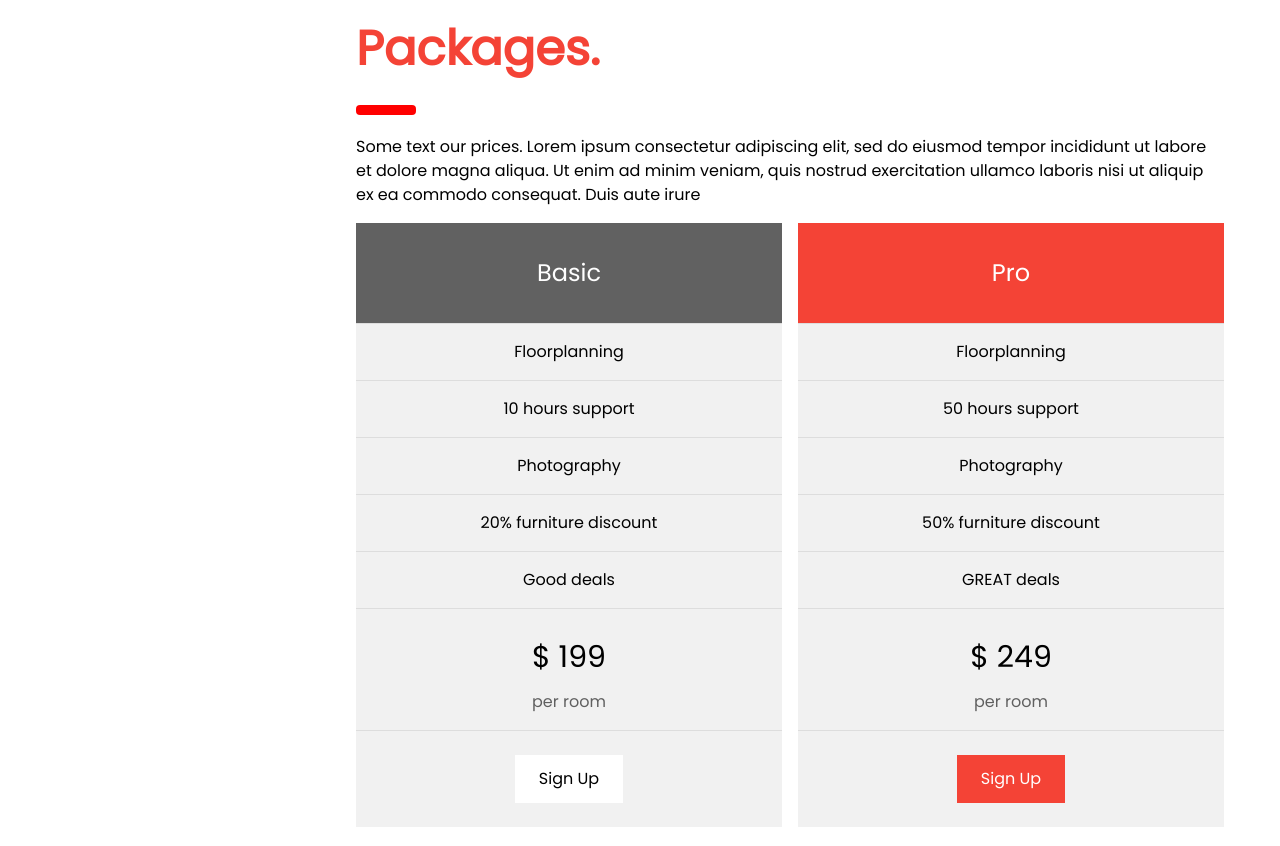
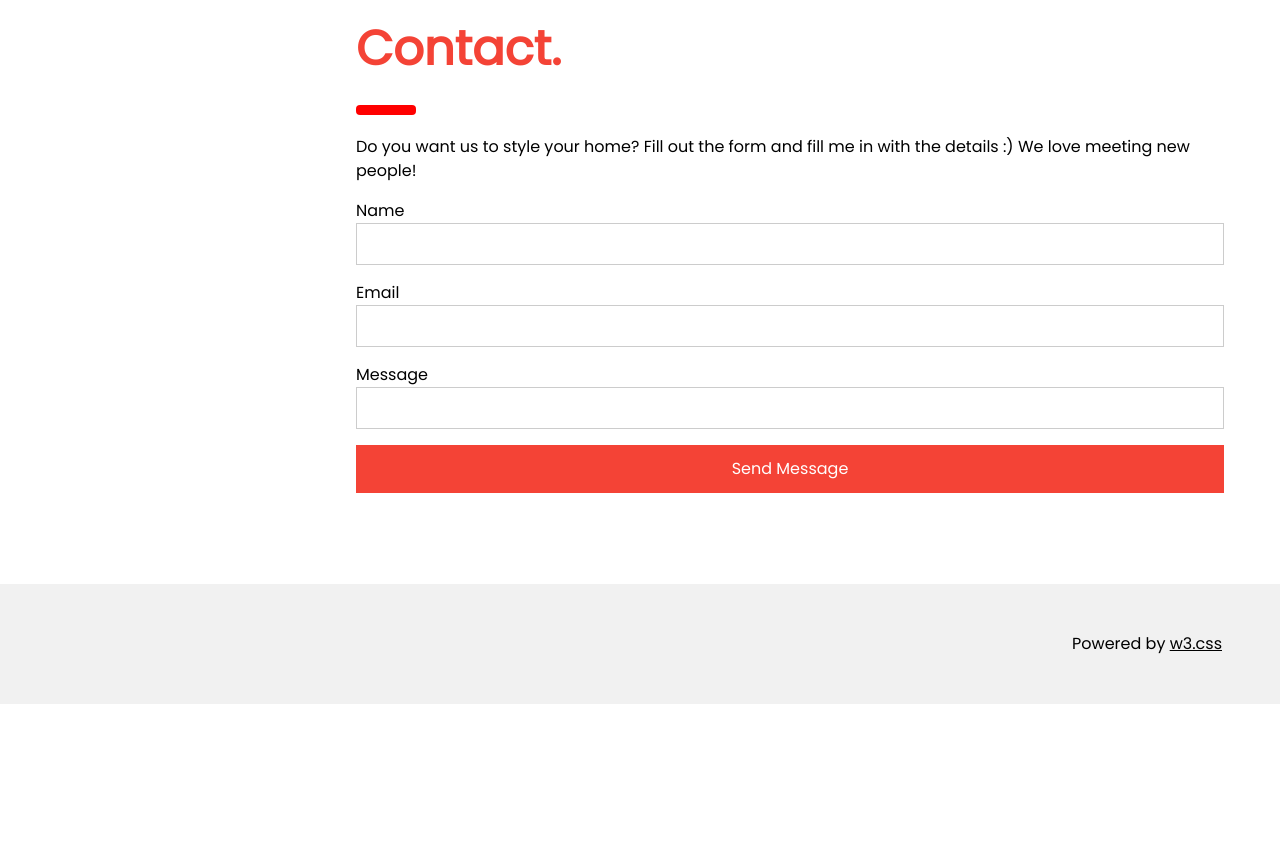
Before and after one commit to purepoland/purepoland.github.io, a plain HTML site: page index.html in a window 1280 px wide. Shown: the part 1626-2472 px from the top of the page. After the commit the page ends 2330 px from the top, so only its background shows below. Drawn offline with nearby package versions, Linux system fonts and the light colour scheme.

Commit message:
A few more changes
I changed the title of the website, and I alo removed the section describing pricing information.

```diff
--- a/index.html
+++ b/index.html
@@ -1,6 +1,6 @@
 <!DOCTYPE html>
 <html>
-<title>W3.CSS Template</title>
+<title>Pure Poland Travel</title>
 <meta charset="UTF-8">
 <meta name="viewport" content="width=device-width, initial-scale=1">
 <link rel="stylesheet" href="https://www.w3schools.com/w3css/4/w3.css">
@@ -146,51 +146,6 @@
             </div>
         </div>
 
-        <!-- Packages / Pricing Tables -->
-        <div class="w3-container" id="packages" style="margin-top:75px">
-            <h1 class="w3-xxxlarge w3-text-red"><b>Packages.</b></h1>
-            <hr style="width:50px;border:5px solid red" class="w3-round">
-            <p>Some text our prices. Lorem ipsum consectetur adipiscing elit, sed do eiusmod tempor incididunt ut labore et dolore magna aliqua. Ut enim ad minim veniam, quis nostrud exercitation ullamco laboris nisi ut aliquip ex ea commodo consequat. Duis aute irure</p>
-        </div>
-
-        <div class="w3-row-padding">
-            <div class="w3-half w3-margin-bottom">
-                <ul class="w3-ul w3-light-grey w3-center">
-                    <li class="w3-dark-grey w3-xlarge w3-padding-32">Basic</li>
-                    <li class="w3-padding-16">Floorplanning</li>
-                    <li class="w3-padding-16">10 hours support</li>
-                    <li class="w3-padding-16">Photography</li>
-                    <li class="w3-padding-16">20% furniture discount</li>
-                    <li class="w3-padding-16">Good deals</li>
-                    <li class="w3-padding-16">
-                        <h2>$ 199</h2>
-                        <span class="w3-opacity">per room</span>
-                    </li>
-                    <li class="w3-light-grey w3-padding-24">
-                        <button class="w3-button w3-white w3-padding-large w3-hover-black">Sign Up</button>
-                    </li>
-                </ul>
-            </div>
-
-            <div class="w3-half">
-                <ul class="w3-ul w3-light-grey w3-center">
-                    <li class="w3-red w3-xlarge w3-padding-32">Pro</li>
-                    <li class="w3-padding-16">Floorplanning</li>
-                    <li class="w3-padding-16">50 hours support</li>
-                    <li class="w3-padding-16">Photography</li>
-                    <li class="w3-padding-16">50% furniture discount</li>
-                    <li class="w3-padding-16">GREAT deals</li>
-                    <li class="w3-padding-16">
-                        <h2>$ 249</h2>
-                        <span class="w3-opacity">per room</span>
-                    </li>
-                    <li class="w3-light-grey w3-padding-24">
-                        <button class="w3-button w3-red w3-padding-large w3-hover-black">Sign Up</button>
-                    </li>
-                </ul>
-            </div>
-        </div>
-
         <!-- Contact -->
         <div class="w3-container" id="contact" style="margin-top:75px">
             <h1 class="w3-xxxlarge w3-text-red"><b>Contact.</b></h1>
```
